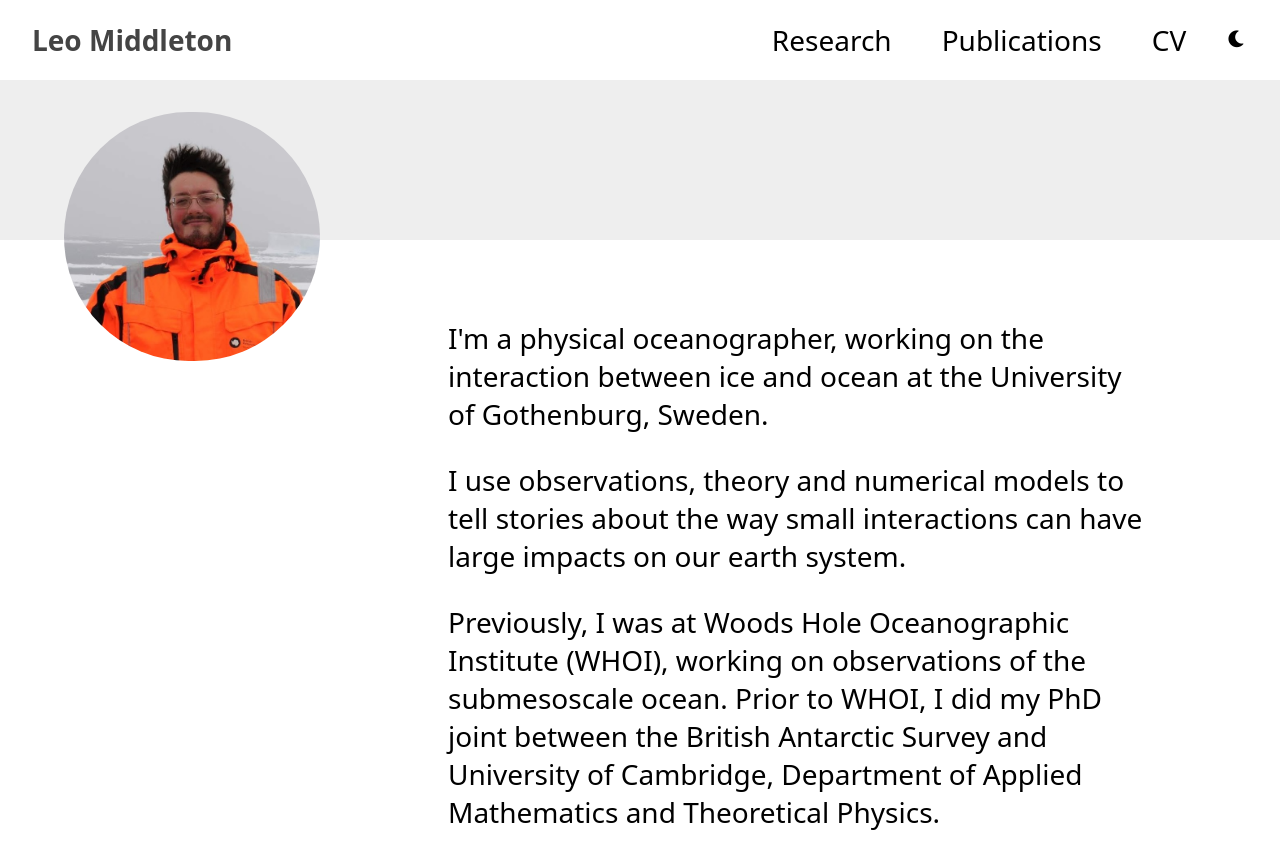
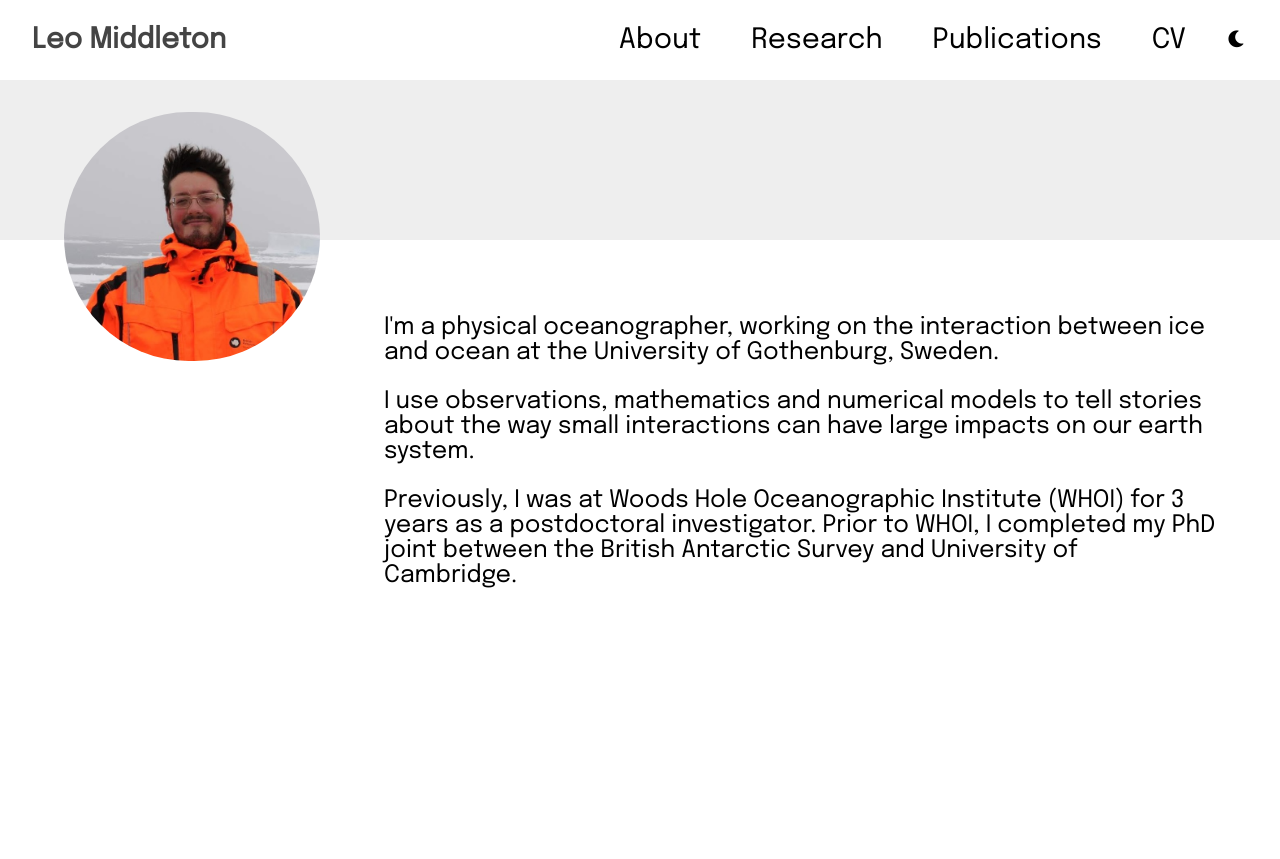
Before and after one commit to Leojpm/leojpm.github.io, a website: page index.html in a window 1280 px wide. After the commit the page ends 800 px from the top, so only its background shows below. Drawn offline with Linux system fonts and the light colour scheme.

Commit message:
new stuff

```diff
--- a/index.html
+++ b/index.html
@@ -6,14 +6,16 @@
     <meta name="viewport" content="width=device-width" />
     <link rel="stylesheet" href="styles.css" />
     <link rel="stylesheet" href="https://cdnjs.cloudflare.com/ajax/libs/font-awesome/6.0.0-beta3/css/all.min.css">
+    <link href='https://fonts.googleapis.com/css?family=Epilogue' rel='stylesheet'>
     <script type="module" src="script.js"></script>
   </head>
   <body>
     <header class="headerClass">
       <h1>Leo Middleton </h1>
       <nav>
-        <a href="/" aria-current="page">Research </a>
-        <a href="/page2.html">Publications</a>
+        <a href="/" aria-current="page">About </a>
+        <a href="/research.html">Research</a>
+        <a href="/publications.html">Publications</a>
         <a href="/CV.html">CV</a>
 
         <button onclick="myFunction()">
@@ -35,8 +37,8 @@
         </div>
         <div class="content">
             <p>I'm a physical oceanographer, working on the interaction between ice and ocean at the University of Gothenburg, Sweden.</p>
-            <p> I use observations, theory and numerical models to tell stories about the way small interactions can have large impacts on our earth system.</p>
-            <p>Previously, I was at Woods Hole Oceanographic Institute (WHOI), working on observations of the submesoscale ocean. Prior to WHOI, I did my PhD joint between the British Antarctic Survey and University of Cambridge, Department of Applied Mathematics and Theoretical Physics.</p>
+            <p> I use observations, mathematics and numerical models to tell stories about the way small interactions can have large impacts on our earth system.</p>
+            <p>Previously, I was at Woods Hole Oceanographic Institute (WHOI) for 3 years as a postdoctoral investigator. Prior to WHOI, I completed my PhD joint between the British Antarctic Survey and University of Cambridge.</p>
 
         </div>
     </main>
--- a/styles.css
+++ b/styles.css
@@ -54,7 +54,7 @@
     text-decoration: none;
     color:rgb(0,0,0);
     /* font-family: 'Gill Sans', 'Gill Sans MT', Calibri, 'Trebuchet MS', sans-serif; */
-    font-family: var(--wp--preset--font-family--epilogue);
+    font-family: 'Epilogue', sans-serif;
     font-style: normal;
     font-size: 28px;
   }
@@ -89,7 +89,7 @@
     align-items: center;
     gap: 1rem;
     background-color: #fff;
-    font-family: var(--wp--preset--font-family--epilogue);
+    font-family: 'Epilogue', sans-serif;
   }
 
   .leoFace {
@@ -144,9 +144,9 @@
         background-color: #ccc;
     }
     .content {
-        font-family: var(--wp--preset--font-family--epilogue);
-        font-size: 28px;
+        font-family: 'Epilogue', sans-serif;
+        font-size: 24px;
         padding-top: 4%;
-        padding-left: 35%;
-        width: 90%;
+        padding-left: 30%;
+        width: 95%;
     }
```
